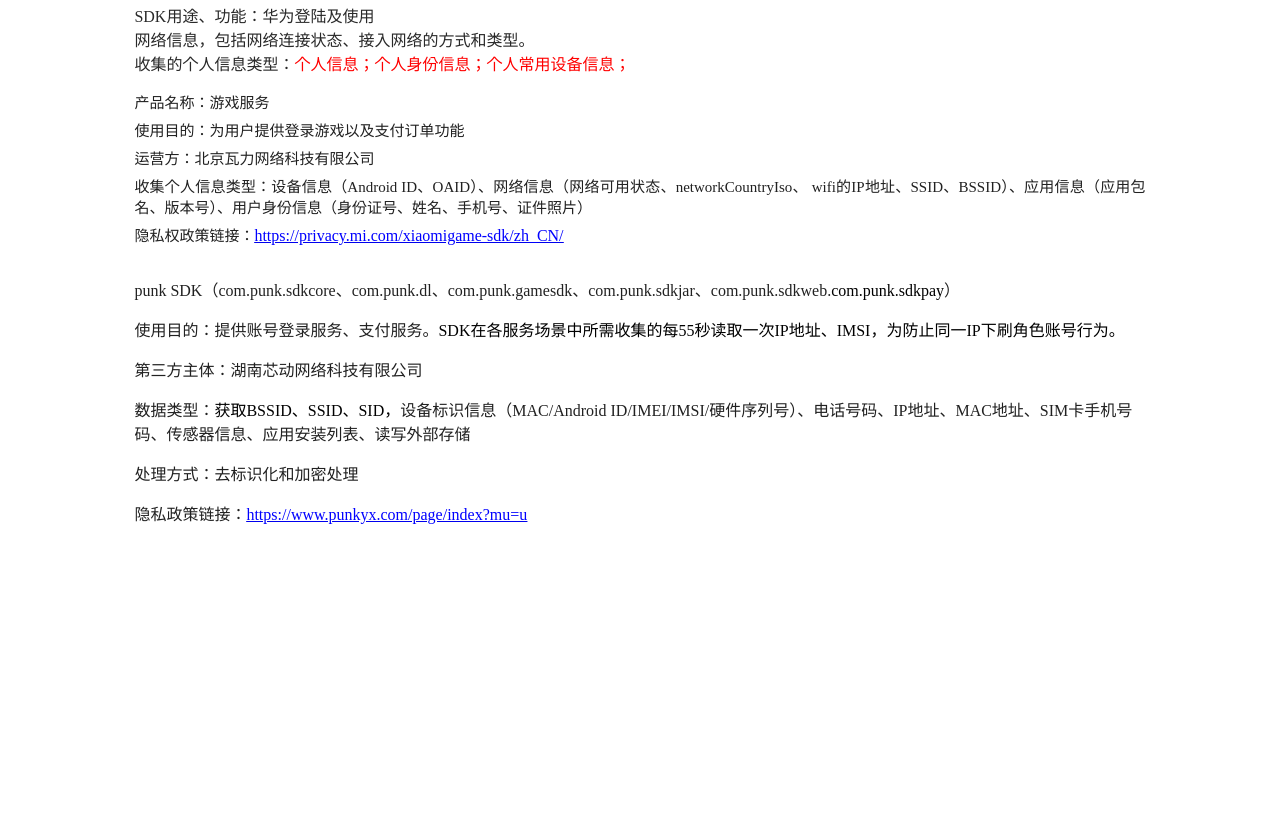
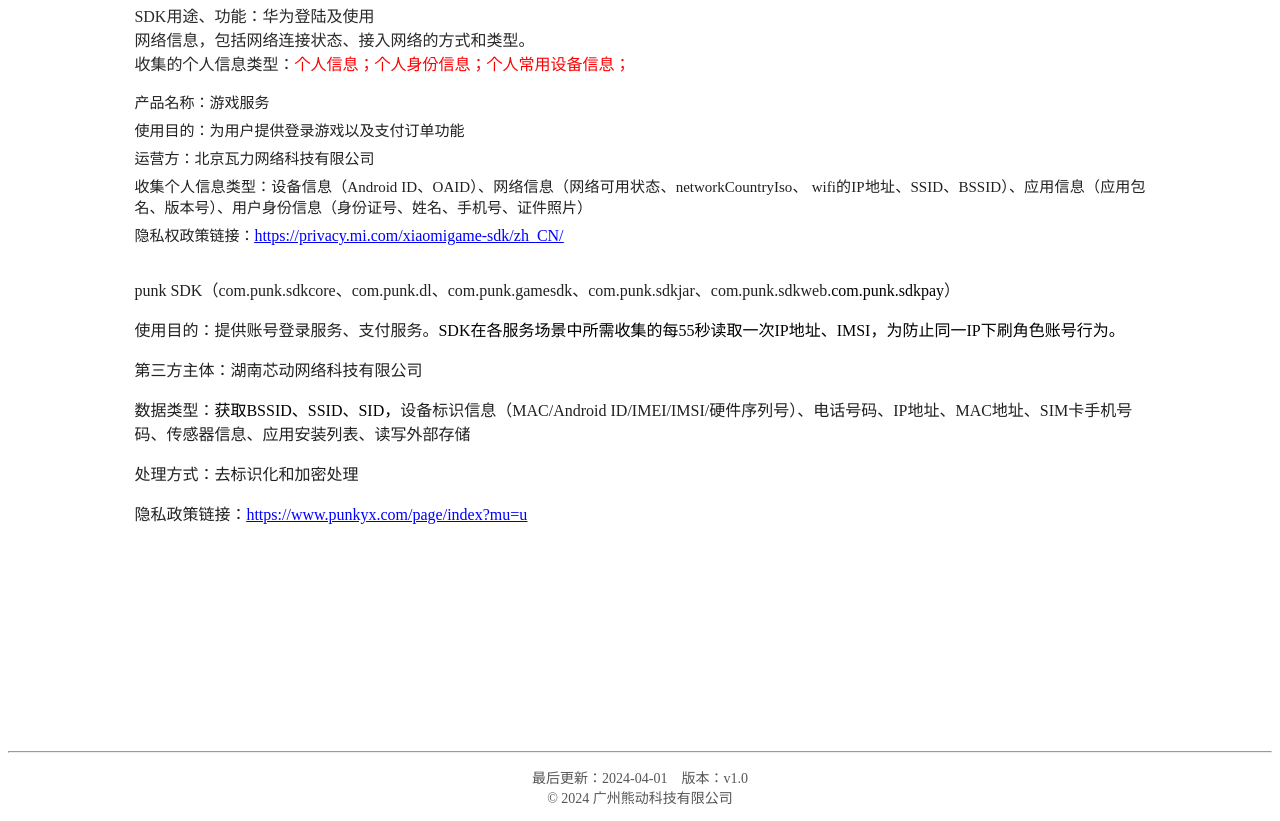
Before and after one commit to wangmiao033/yhysxy, a plain HTML site: page index.html in a window 1280 px wide. Shown: the part 8956-9777 px from the top of the page. Before the commit the page ends 9683 px from the top, so only its background shows below. Drawn offline with Linux system fonts and the light colour scheme.

Commit message:
Update index.html

```diff
--- a/index.html
+++ b/index.html
@@ -156,5 +156,10 @@
 
   </div>
 </body>
+<hr style="margin-top:40px;">
+<p style="text-align:center; font-size:14px; color:#555;">
+最后更新：2024-04-01　版本：v1.0<br>
+© 2024 广州熊动科技有限公司
+</p>
 
 </html>
```
